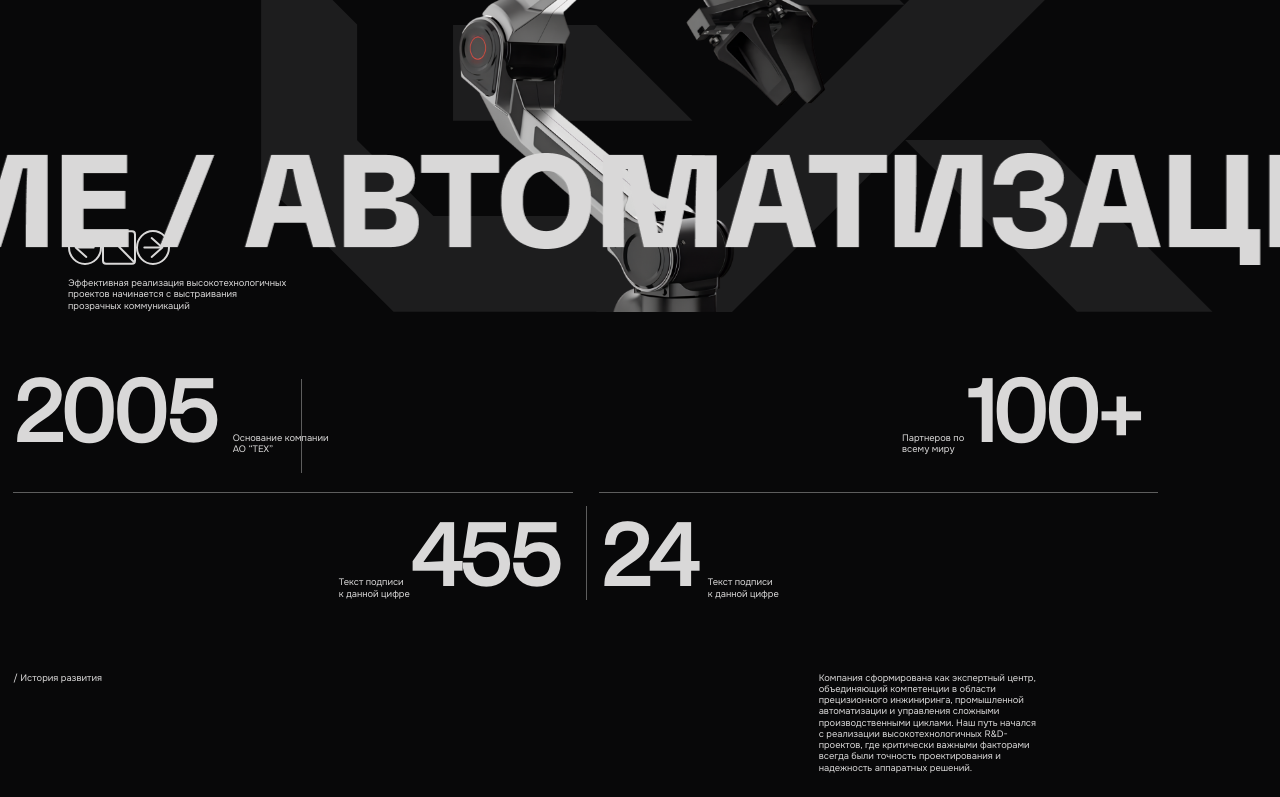
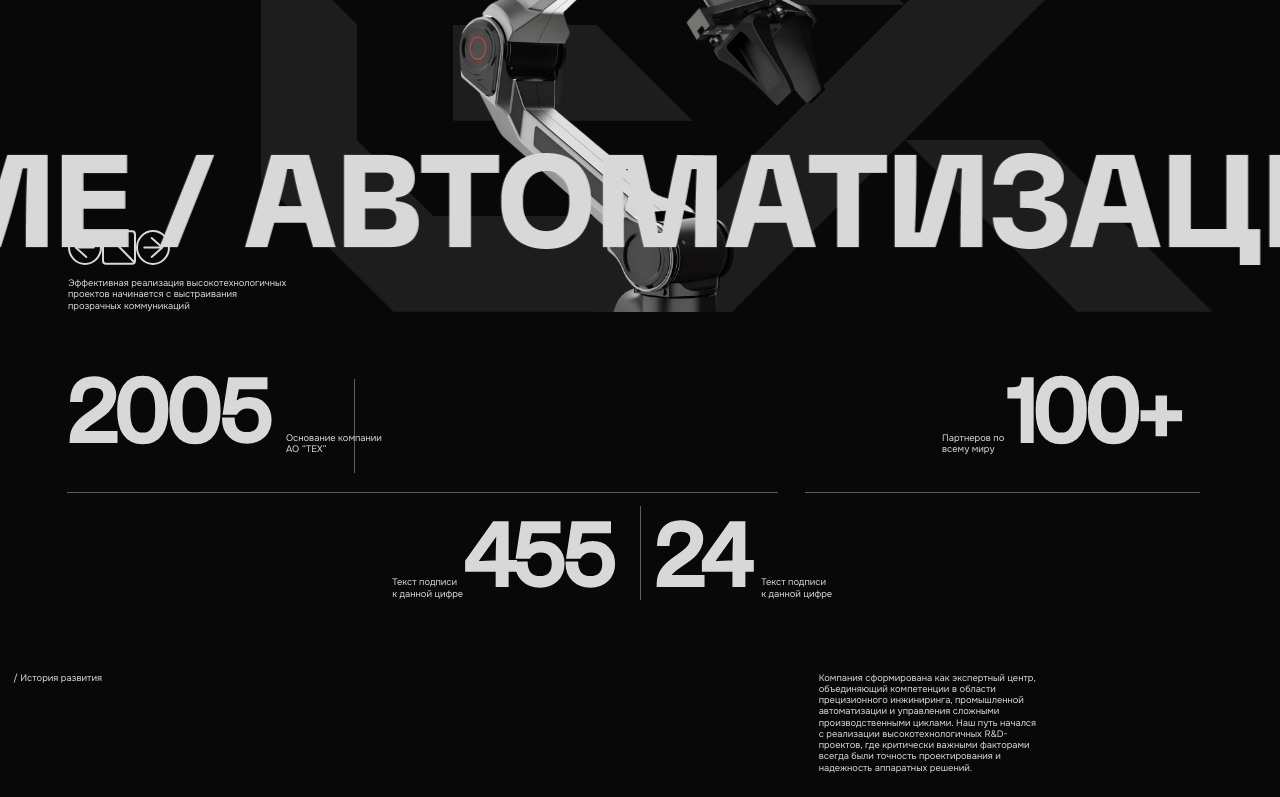
Before and after one commit to matilda081133-sketch/teh, a React (Vite) app: page /about in a window 1280 px wide. Shown: the part 355-1152 px from the top of the page. Built offline with nearby package versions, Linux system fonts and the light colour scheme.

Commit message:
fix: align layout lines and simulate bold font weight for numbers

```diff
--- a/src/components/AboutSection1.module.css
+++ b/src/components/AboutSection1.module.css
@@ -1,5 +1,5 @@
 .frameParent {
-  width: 90.625vw;
+  width: 89.5833vw;
   align-items: flex-start;
   justify-content: space-between;
   padding: var(--padding-0) var(--padding-20) var(--padding-0) var(--padding-0);
@@ -42,6 +42,7 @@
   text-transform: uppercase;
   font-weight: 800;
   font-family: inherit;
+  -webkit-text-stroke: 2px currentColor;
 }
 .div {
   width: 7.8125vw;
@@ -89,6 +90,7 @@
   text-transform: uppercase;
   font-weight: 800;
   font-family: var(--font-winter-sans-trial);
+  -webkit-text-stroke: 2px currentColor;
 }
 @media screen and (max-width: 925px) {
   .frameParent {
--- a/src/components/AboutSection3.module.css
+++ b/src/components/AboutSection3.module.css
@@ -5,7 +5,7 @@
   max-width: 100%;
 }
 .frameParent {
-  width: 90.5729vw;
+  width: 89.5833vw;
   flex-direction: column;
   padding: var(--padding-0) var(--padding-20) 4.2188vw var(--padding-0);
   box-sizing: border-box;
@@ -23,16 +23,17 @@
 .frameChild,
 .frameItem {
   height: var(--height-1);
-  flex: 1;
   position: relative;
   border-top: var(--border-1);
   box-sizing: border-box;
   opacity: var(--opacity-0_5);
-  max-width: calc(100% - 45.8333vw);
   z-index: 1;
 }
+.frameChild {
+  width: 57.9688vw;
+}
 .frameItem {
-  max-width: calc(100% - 45.8854vw);
+  width: 32.1875vw;
 }
 .frameWrapper {
   width: 85.2604vw;
@@ -75,6 +76,7 @@
   text-transform: uppercase;
   font-weight: 800;
   font-family: var(--font-winter-sans-trial);
+  -webkit-text-stroke: 2px currentColor;
   display: inline-block;
 }
 .frameInner {
@@ -84,6 +86,7 @@
   box-sizing: border-box;
   opacity: var(--opacity-0_5);
   z-index: 1;
+  align-self: flex-start;
 }
 .group {
   height: var(--height-92);
@@ -107,6 +110,7 @@
   text-transform: uppercase;
   font-weight: 800;
   font-family: inherit;
+  -webkit-text-stroke: 2px currentColor;
 }
 .div2 {
   width: 5.5729vw;
--- a/src/pages/About.module.css
+++ b/src/pages/About.module.css
@@ -79,11 +79,11 @@
   flex-shrink: 0;
 }
 .frameGroup {
-  width: 1840px;
+  width: 100vw;
   display: flex;
   flex-direction: column;
-  align-items: flex-start;
-  padding: var(--padding-0) var(--padding-0) 43px var(--padding-20);
+  align-items: center;
+  padding: var(--padding-0) var(--padding-20) 43px;
   gap: 19px;
   max-width: 100%;
 }
```
